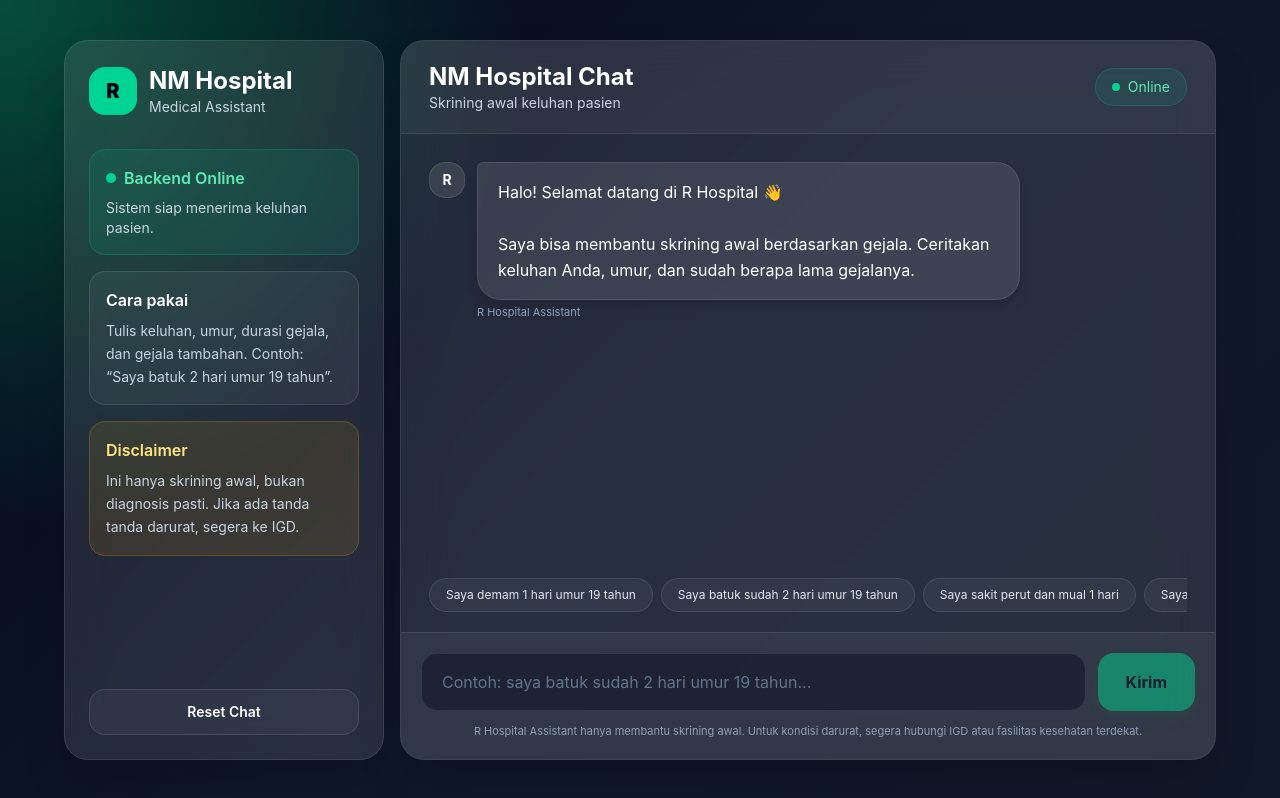
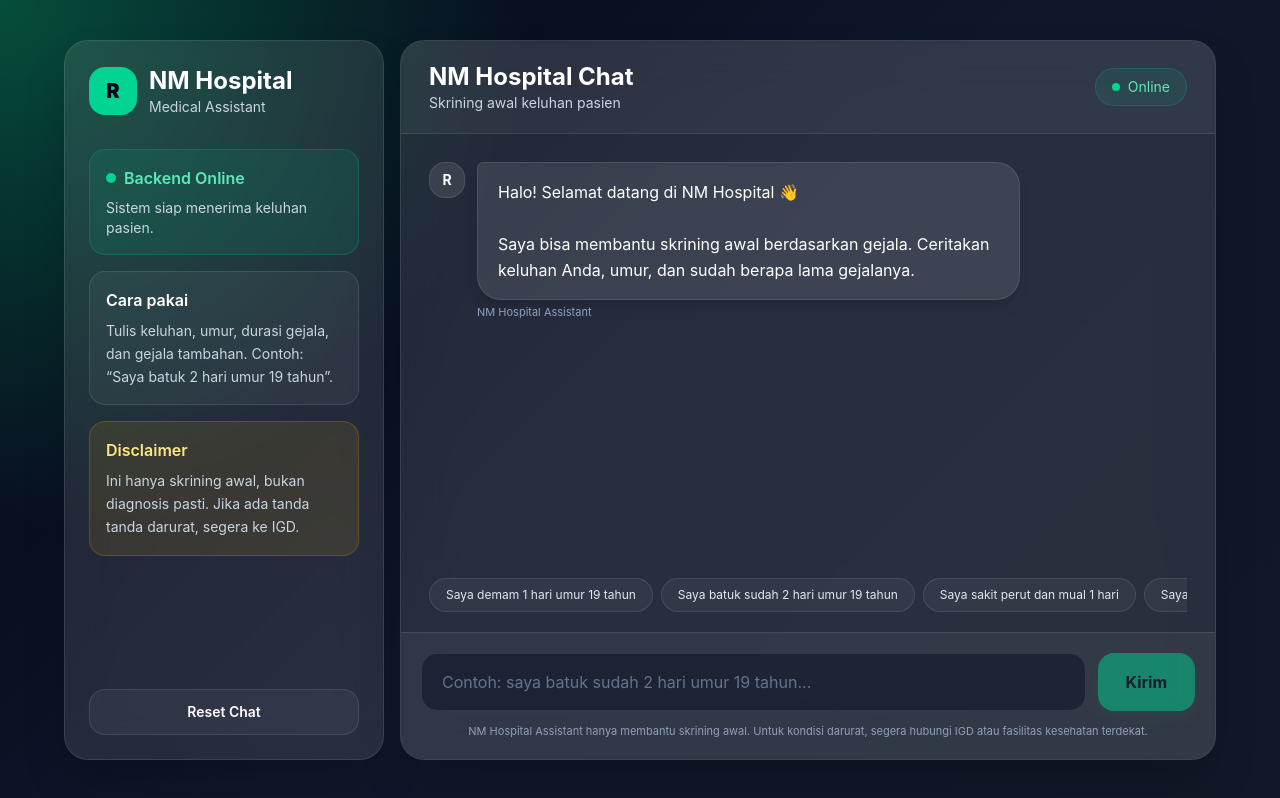
Before and after one commit to 12250142-rayhan/chatbot-modern, a React (Vite) app: page / in a window 1280 px wide. Built offline with nearby package versions, Linux system fonts and the light colour scheme.

Commit message:
improve frontend ui

```diff
--- a/src/App.jsx
+++ b/src/App.jsx
@@ -17,7 +17,7 @@ export default function ModernChatbot() {
     {
       role: "bot",
       text:
-        "Halo! Selamat datang di R Hospital 👋\n\nSaya bisa membantu skrining awal berdasarkan gejala. Ceritakan keluhan Anda, umur, dan sudah berapa lama gejalanya.",
+        "Halo! Selamat datang di NM Hospital 👋\n\nSaya bisa membantu skrining awal berdasarkan gejala. Ceritakan keluhan Anda, umur, dan sudah berapa lama gejalanya.",
     },
   ]);
 
@@ -99,7 +99,7 @@ export default function ModernChatbot() {
       {
         role: "bot",
         text:
-          "Halo! Selamat datang di R Hospital 👋\n\nSaya bisa membantu skrining awal berdasarkan gejala. Ceritakan keluhan Anda, umur, dan sudah berapa lama gejalanya.",
+          "Halo! Selamat datang di NM Hospital 👋\n\nSaya bisa membantu skrining awal berdasarkan gejala. Ceritakan keluhan Anda, umur, dan sudah berapa lama gejalanya.",
       },
     ]);
   };
@@ -220,7 +220,7 @@ export default function ModernChatbot() {
                         msg.role === "user" ? "text-right" : "text-left"
                       }`}
                     >
-                      {msg.role === "user" ? "Pasien" : "R Hospital Assistant"}
+                      {msg.role === "user" ? "Pasien" : "NM Hospital Assistant"}
                     </p>
                   </div>
                 </div>
@@ -283,7 +283,7 @@ export default function ModernChatbot() {
             </div>
 
             <p className="text-[11px] text-slate-400 mt-3 text-center">
-              R Hospital Assistant hanya membantu skrining awal. Untuk kondisi
+              NM Hospital Assistant hanya membantu skrining awal. Untuk kondisi
               darurat, segera hubungi IGD atau fasilitas kesehatan terdekat.
             </p>
           </footer>
```
